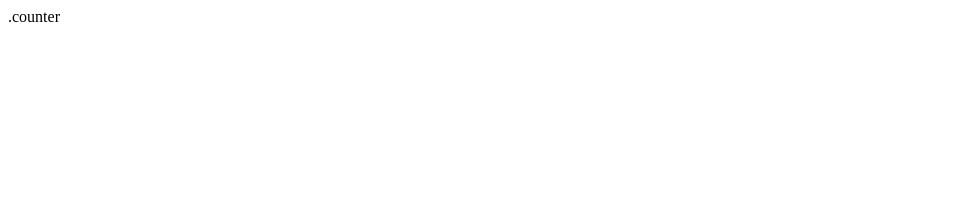
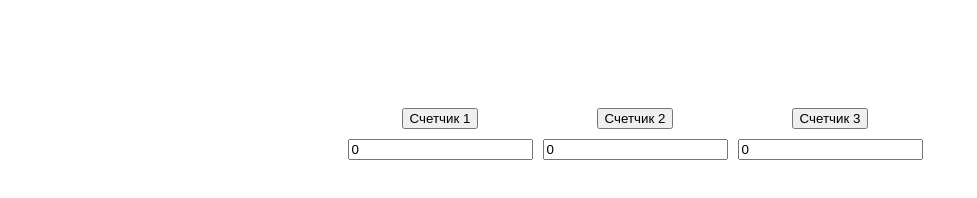
Before and after one commit to Aleksey999-source/closures, a plain HTML site: page index.html in a window 1280 px wide. Shown: the whole page, without its empty margins (0-977 px from the left). Drawn offline with Linux system fonts and the light colour scheme.

Commit message:
finished

```diff
--- a/index.html
+++ b/index.html
@@ -10,11 +10,20 @@
 <body>
 
    <div class="counters__container">
-      <div class="counter1">
-
+      <div class="counter">
+         <button class="button1">Счетчик 1</button>
+         <input type="text" value="0" class="counter1">
       </div>
 
-      .counter
+      <div class="counter">
+         <button class="button2">Счетчик 2</button>
+         <input type="text" value="0" class="counter2">
+      </div>
+
+      <div class="counter">
+         <button class="button3">Счетчик 3</button>
+         <input type="text" value="0" class="counter3">
+      </div>
    </div>
 
    <script src="main.js">
--- a/main.js
+++ b/main.js
@@ -0,0 +1,28 @@
+let firstCounter = document.querySelector('.counter1')
+
+var counter1 = Counter();
+var counter2 = Counter();
+var counter3 = Counter();
+let secondCounter = document.querySelector('.counter2')
+let thirdCounter = document.querySelector('.counter3')
+let firstButton = document.querySelector('.button1');
+let secondButton = document.querySelector('.button2');
+let thirdButton = document.querySelector('.button3');
+firstButton.addEventListener('click', function(){
+   firstCounter.value = counter1();
+});
+
+secondButton.addEventListener('click', function(){
+   secondCounter.value = counter2();
+});
+
+thirdButton.addEventListener('click', function(){
+   thirdCounter.value = counter3();
+});
+function Counter(){
+   var count = 0;
+   return function(){
+      count++;
+      return count;
+   }
+}
--- a/style.css
+++ b/style.css
@@ -0,0 +1,28 @@
+body{
+   display:flex;
+   justify-content: center;
+   align-items: center;
+   padding: 100px 100px 100px 100px;
+}
+.counters__container{
+   display:flex;
+   justify-content: center;
+   align-items: center;
+
+}
+.counter {
+   display:flex;
+   justify-content: center;
+   align-items: center;
+   flex-direction:column;
+   margin: 0px 10px 0px 0px;
+}
+.counter > *:not(:last-child){
+   margin: 0px 0px 10px 0px;
+}
+button{
+
+}
+input{
+
+}
```
